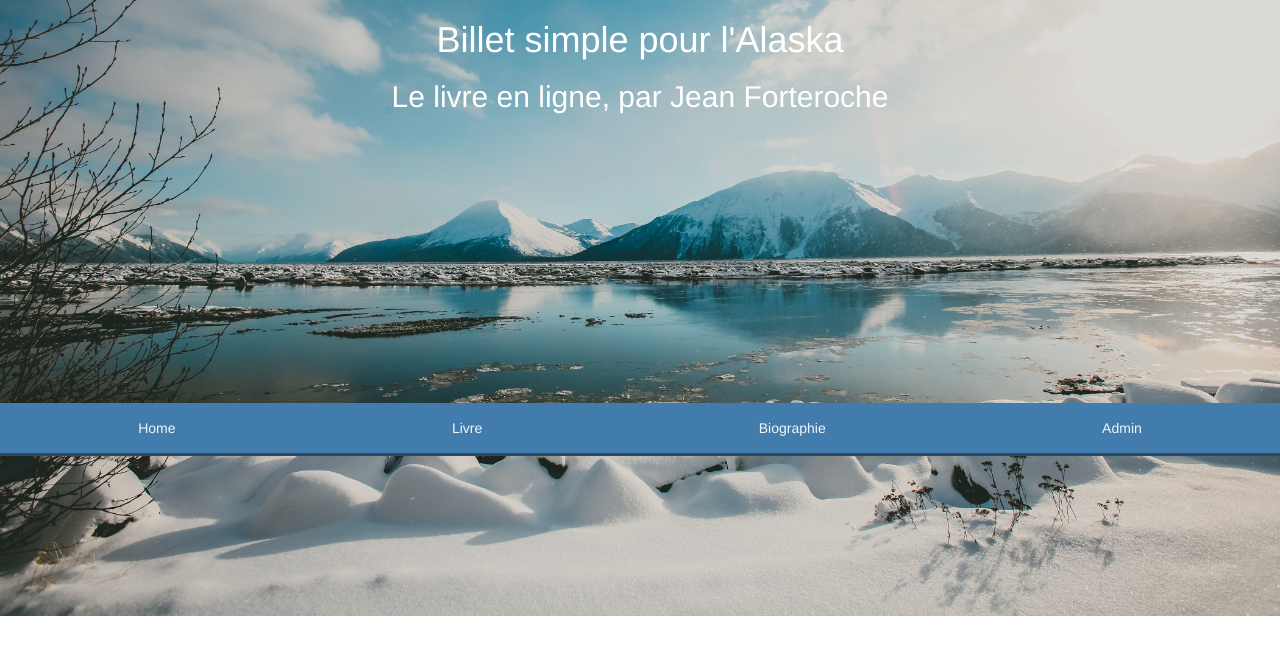
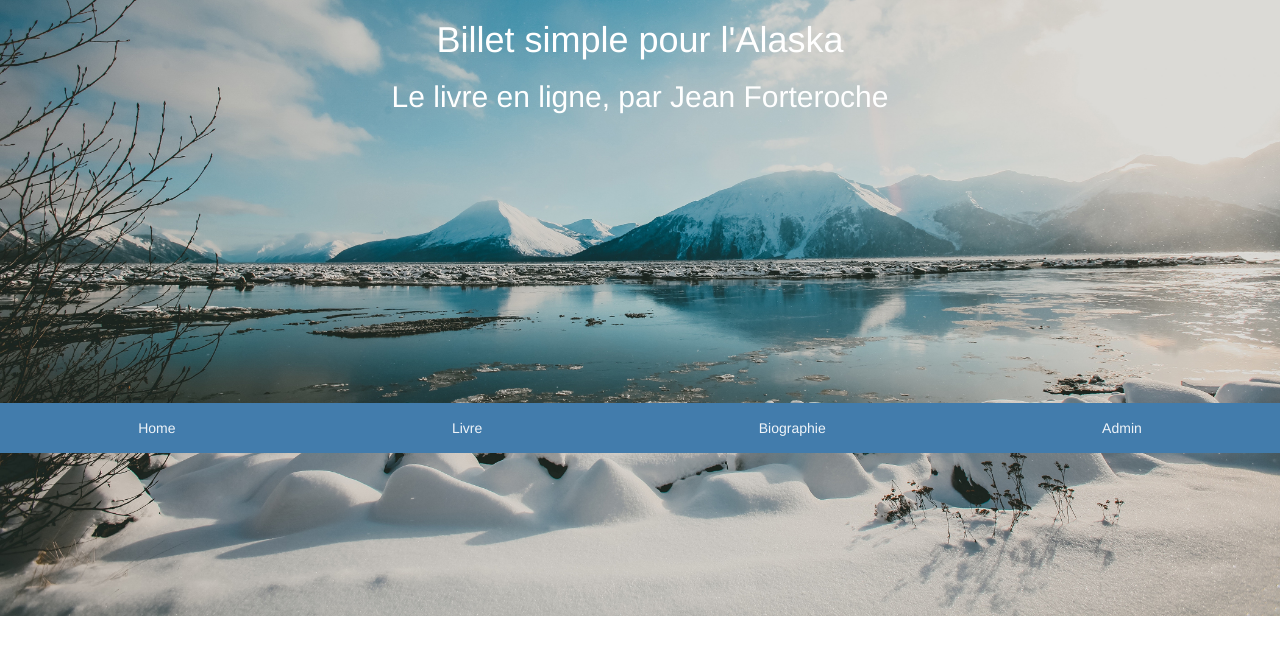
Before and after one commit to thecatemma/projet_4_oc, a PHP site: page / in a window 1280 px wide. Shown: the top 655 px of the page. Run offline with PHP 8.4, Linux system fonts and the light colour scheme; data that the repository does not hold is empty; some libraries are stand-ins or nearby versions; some web fonts are replaced.

Commit message:
modifier les styles

```diff
--- a/View/style/blog.css
+++ b/View/style/blog.css
@@ -81,7 +81,6 @@ p {
 
 #nav {
 	background-color: #427CAC;
-	box-shadow: 0 3px 0 #2A4964;
 	list-style: none;
     top: -80px;
     position: relative;
```
